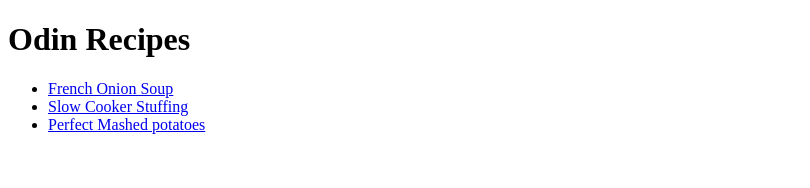
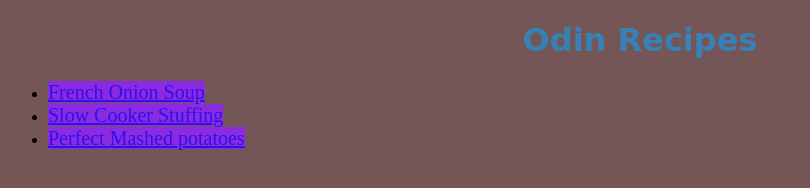
Before and after one commit to doug-wickingson/odin-recipes, a plain HTML site: page index.html in a window 1280 px wide. Shown: the whole page, without its empty margins (0-810 px from the left). Drawn offline with Linux system fonts and the light colour scheme.

Commit message:
Created a CSS stylesheet and linked it to the main index.html file

```diff
--- a/index.html
+++ b/index.html
@@ -4,6 +4,7 @@
     <meta charset="UTF-8">
     <meta name="viewport" content="width=device-width, initial-scale=1.0">
     <title>Odin-Recipes</title>
+    <link href="styles.css" rel="stylesheet" />
 </head>
 <body>
     <h1>Odin Recipes</h1>
--- /dev/null
+++ b/styles.css
@@ -0,0 +1,15 @@
+* {
+    background-color: rgb(116, 86, 86);
+}
+
+h1 {
+    color: rgb(55, 129, 183);
+    text-align: center;
+    font-family: cursive, sans-serif;
+}
+
+a {
+    color: rgb(49, 16, 235);
+    font-size: 20px;
+    background-color: blueviolet;
+}
```
